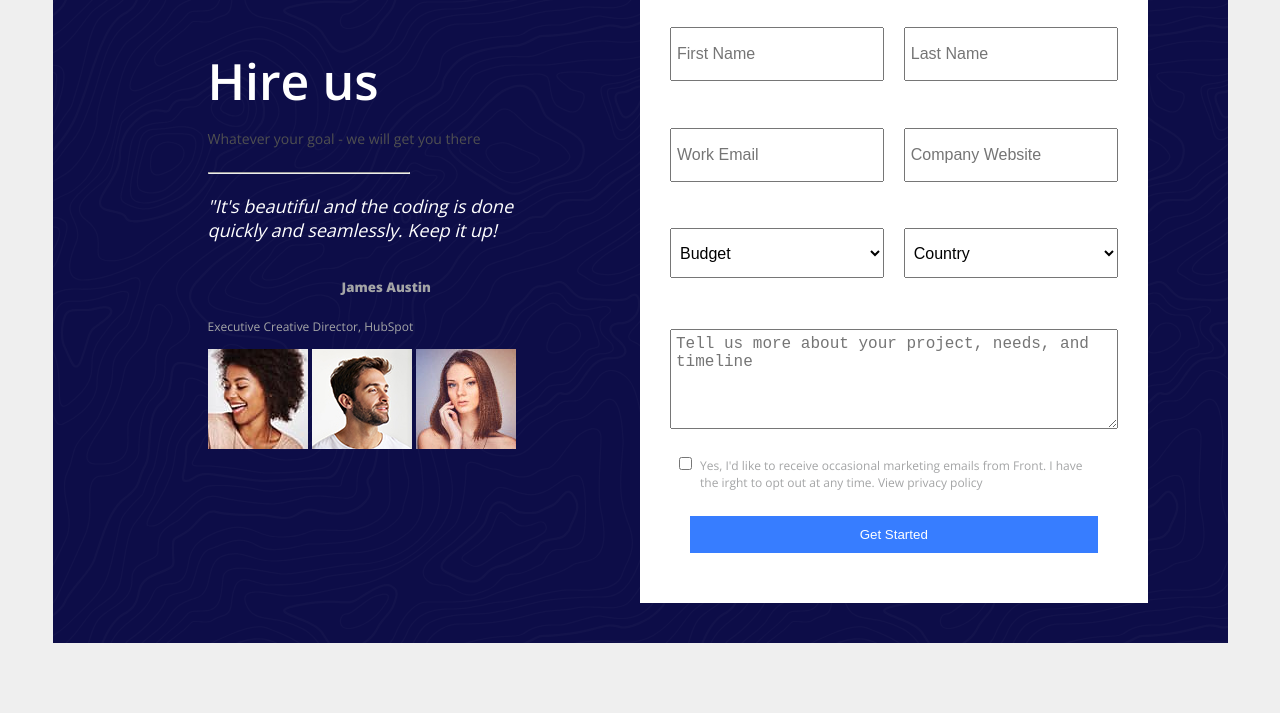
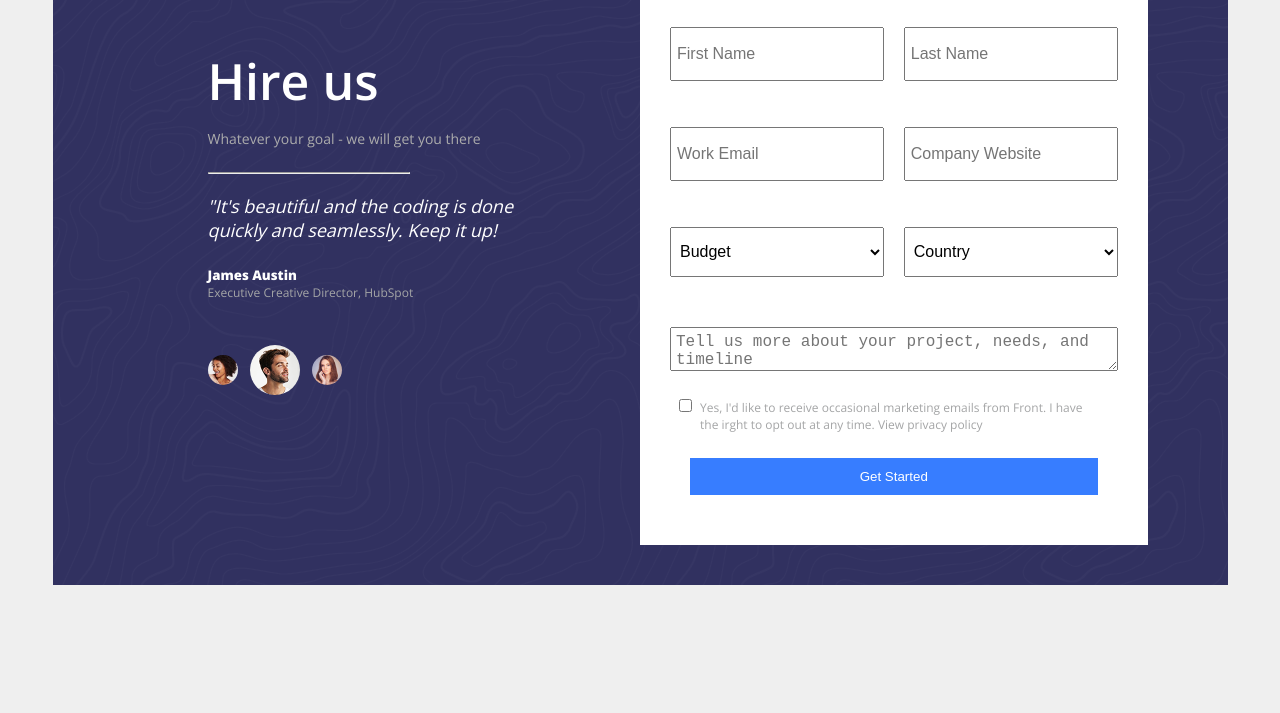
Before and after one commit to kylejl98/saas-page, a plain HTML site: page index.html in a window 1280 px wide. Shown: the part 4840-5553 px from the top of the page. Drawn offline with nearby package versions, Linux system fonts and the light colour scheme.

Commit message:
Fixed coloring on backgroung for hire-us

```diff
--- a/CSS/default.css
+++ b/CSS/default.css
@@ -11,7 +11,7 @@
   --accent:          #00C9A6;
   --shadow:          #999999;
   --shadow-light:    #ACACAC;
-  --dark-navy:       #0D0D48;
+  --dark-navy:       #313160;
 
   /*        Font Sizes       */
   --size-5:   .3125rem;
--- a/CSS/styles.css
+++ b/CSS/styles.css
@@ -374,6 +374,16 @@ div.hire-us div.hire-us-header p{
   text-align: left;
 }
 
+div.hire-us div.hire-us-header p:nth-child(2){
+  color: var(--shadow-light);
+}
+
+.hire-us-header h5{
+  color: white;
+  margin: 10px 0px 0px;
+  text-align: left;
+}
+
 .hire-us hr{
   margin: 10px 0 20px;
   max-width: 200px;
@@ -473,3 +483,22 @@ div.hire-us div.hire-us-header p{
   color: white;
   margin: 0px 20px;
 }
+
+.hire-us-images{
+  display:flex;
+  align-items: center;
+  gap: 12px;
+  padding-top: 30px;
+}
+
+.img-small{
+  border-radius: 100%;
+  width: 30px;
+  height: 30px;
+}
+
+.img-large{
+  border-radius: 100%;
+  width: 50px;
+  height: 50px;
+}
--- a/index.html
+++ b/index.html
@@ -263,9 +263,11 @@
           <p class="quote">"It's beautiful and the coding is done quickly and seamlessly. Keep it up!</p>
           <h5>James Austin</h5>
           <p class="fine-print">Executive Creative Director, HubSpot</p>
-          <img src="./assets/people/woman_one.jpg" alt="Woman One">
-          <img src="./assets/people/man_one.jpg" alt="Man One">
-          <img src="./assets/people/woman_two.jpg" alt="Woman Two">
+          <div class="hire-us-images">
+            <img class="img-small" src="./assets/people/woman_one.jpg" alt="Woman One">
+            <img class="img-large" src="./assets/people/man_one.jpg" alt="Man One">
+            <img class="img-small" src="./assets/people/woman_two.jpg" alt="Woman Two">
+          </div>
           <form>
         </div>
         <div class="hire-us-form">
```
